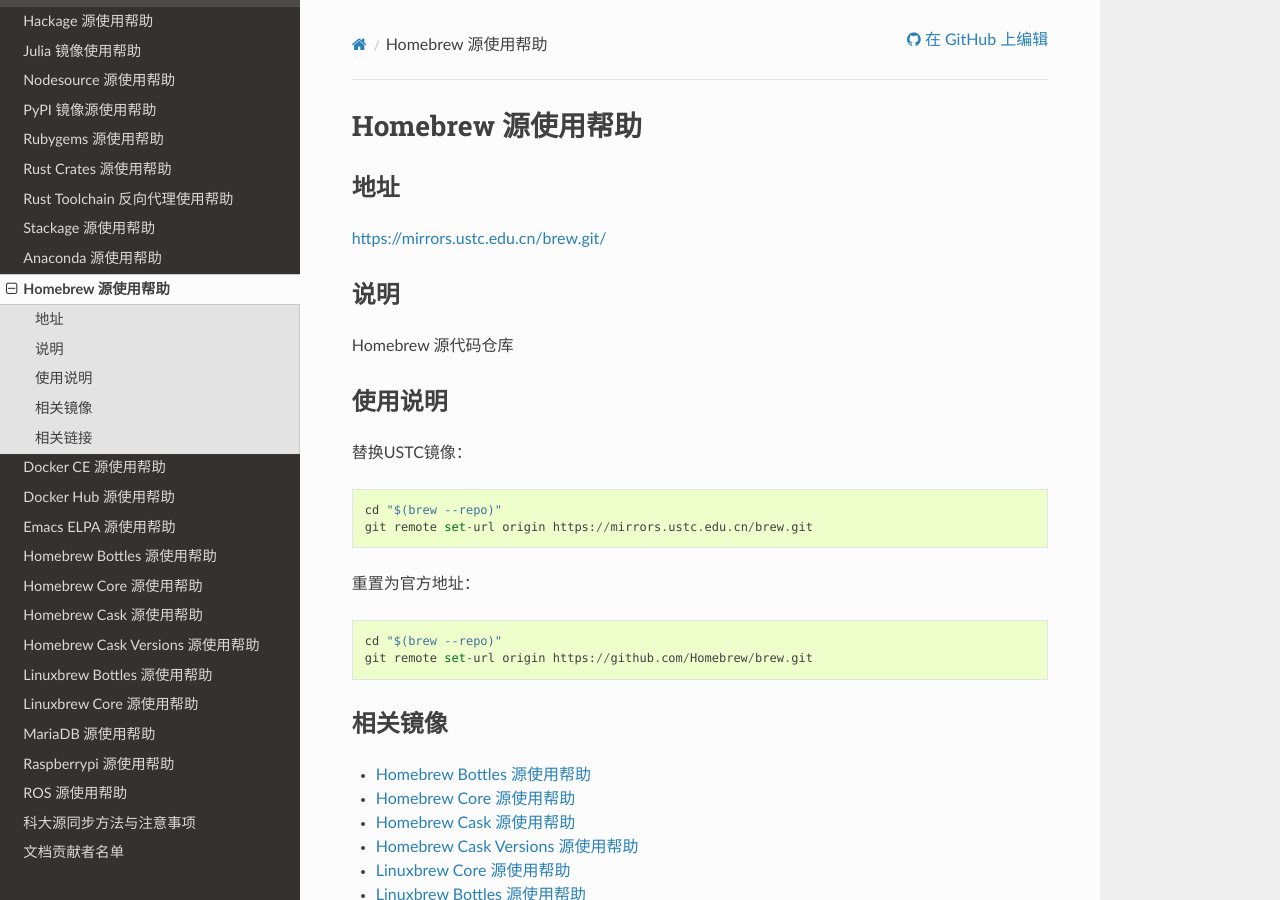
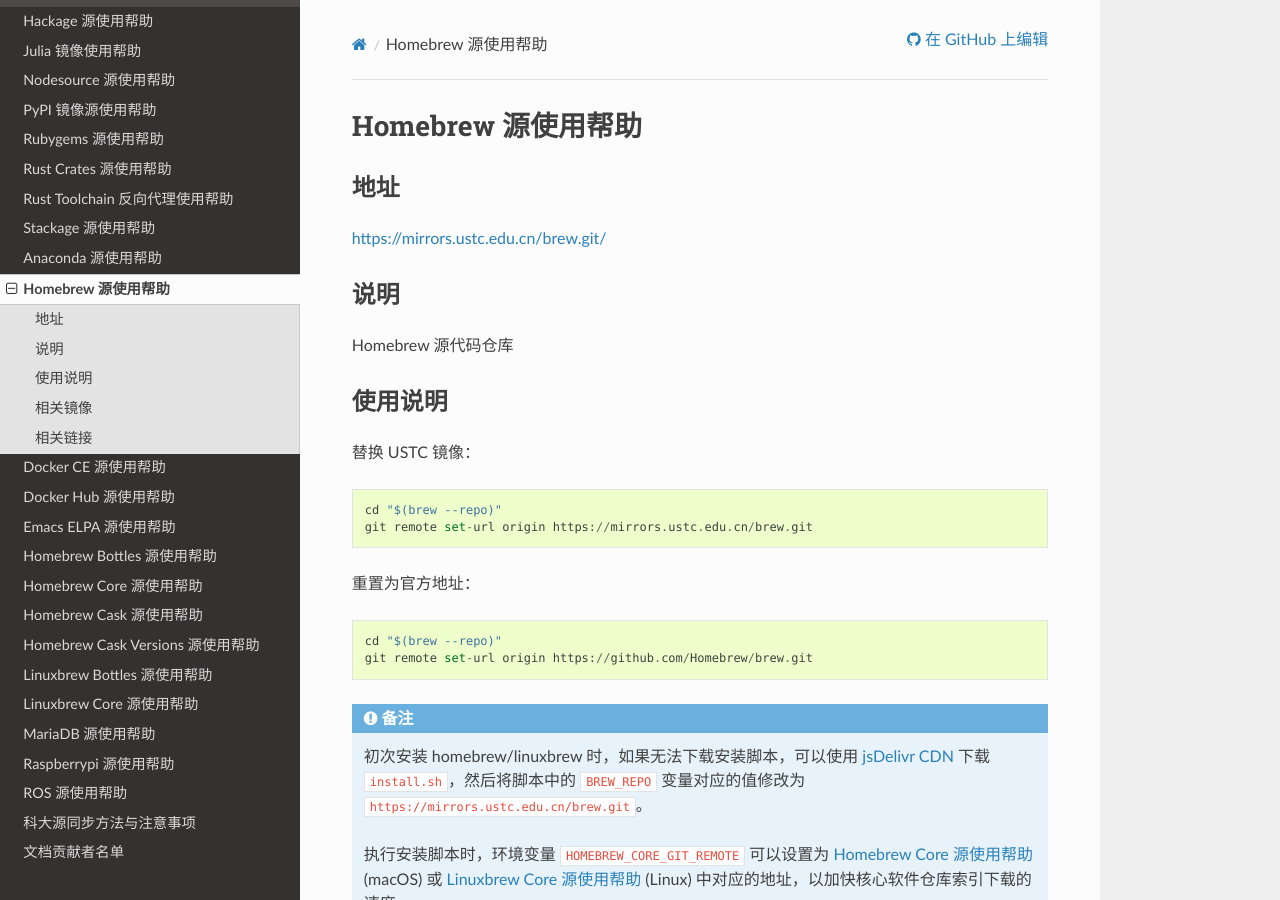
Before and after one commit to ustclug/mirrorhelp, a Sphinx documentation site: the page built from source/brew.git.rst, in a window 1280 px wide and 900 px high. Built offline with Sphinx 7.4.7 and the Read the Docs theme 2.0.0, drawn with Linux system fonts in a browser that asks for light colours; pages that are not in the unit, such as notebooks, are missing from menus.

Commit message:
tips fixes
When installing brew.sh, jsDelivr is mentioned as raw.githubusercontent.com is getting RSTs in "some network envs"

```diff
--- a/source/brew.git.rst
+++ b/source/brew.git.rst
@@ -15,7 +15,7 @@
 使用说明
 ========
 
-替换USTC镜像：
+替换 USTC 镜像：
 
 ::
 
@@ -28,6 +28,12 @@
 
     cd "$(brew --repo)"
     git remote set-url origin https://github.com/Homebrew/brew.git
+
+.. note::
+    初次安装 homebrew/linuxbrew 时，如果无法下载安装脚本，可以使用 `jsDelivr CDN <https://cdn.jsdelivr.net/gh/Homebrew/install@master/install.sh>`_ 下载 ``install.sh``，然后将脚本中的 ``BREW_REPO`` 变量对应的值修改为 ``https://mirrors.ustc.edu.cn/brew.git``。
+
+    执行安装脚本时，环境变量 ``HOMEBREW_CORE_GIT_REMOTE`` 可以设置为 :doc:`homebrew-core.git` (macOS) 或 :doc:`linuxbrew-core.git` (Linux) 中对应的地址，以加快核心软件仓库索引下载的速度。
+
 
 相关镜像
 ========
--- a/source/openwrt.rst
+++ b/source/openwrt.rst
@@ -16,6 +16,9 @@
 
 .. tip::
     访问 snapshots 会重定向至反向代理，如果需要下载 snapshots 中的内容，务必使用 HTTPS，否则连接可能会被中断。
+
+.. tip::
+    访问 https://mirrors.ustc.edu.cn/lede/ 会被自动重定向到 https://mirrors.ustc.edu.cn/openwrt/。
 
 使用说明
 ========
--- a/source/rust-static.rst
+++ b/source/rust-static.rst
@@ -39,5 +39,5 @@
 
 .. note::
     第一次安装 rustup 的时候，如果按照官网教程 https://sh.rustup.rs 链接无法下载，可以通过
-    `jsdelivr <https://cdn.jsdelivr.net/gh/rust-lang-nursery/rustup.rs/rustup-init.sh>`_ 下载 ``rustup-init.sh``，
+    `jsDelivr CDN <https://cdn.jsdelivr.net/gh/rust-lang-nursery/rustup.rs/rustup-init.sh>`_ 下载 ``rustup-init.sh``，
     然后把脚本中的 ``RUSTUP_UPDATE_ROOT`` 变量改为 ``https://mirrors.ustc.edu.cn/rust-static/rustup``。
```
